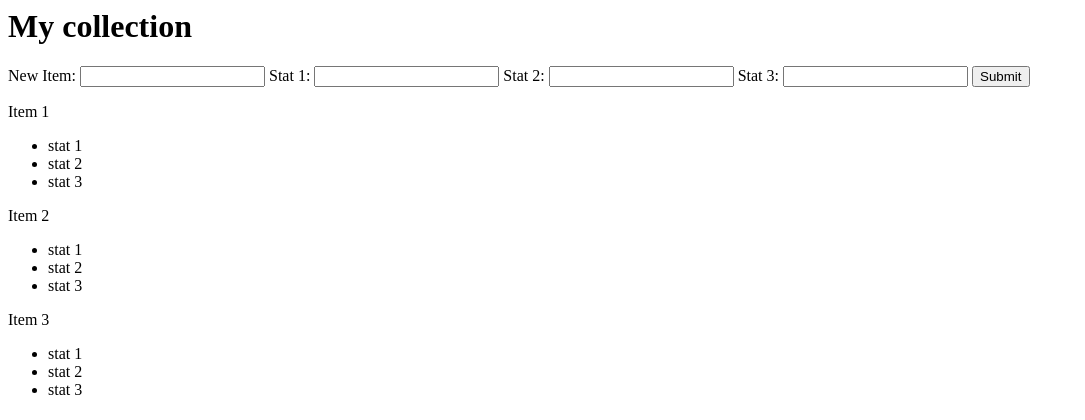
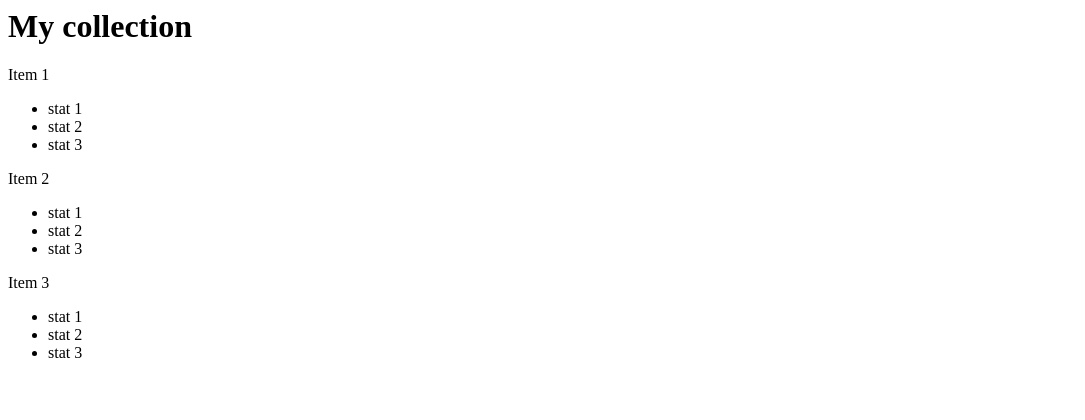
Before and after one commit to SamBellDev/collectionProj, a PHP site: page / in a window 1280 px wide. Shown: the top 420 px of the page, without its empty margins (0-1085 px from the left). Run offline with PHP 8.4, Linux system fonts and the light colour scheme.

Commit message:
made the html frame prettier and removed a story 2 task

```diff
--- a/index.php
+++ b/index.php
@@ -7,56 +7,27 @@
 </head>
 
 <body>
+
 <h1>My collection</h1>
-<form>
-    <label>
-        New Item:
-        <input type="text" name="newItem">
-    </label>
-    <label>
-        Stat 1:
-        <input type="text" name="stat1">
-    </label>
-    <label>
-        Stat 2:
-        <input type="text" name="stat2">
-    </label>
-    <label>
-        Stat 3:
-        <input type="text" name="stat3">
-    </label>
-    <input type="submit" name="submit">
-</form>
-<p> Item 1
-    <ul>
-        <li>stat 1
-        </li>
-        <li>stat 2
-        </li>
-        <li>stat 3
-        </li>
-    </ul>
-</p>
-<p> Item 2
+
+<p>Item 1</p>
 <ul>
-    <li>stat 1
-    </li>
-    <li>stat 2
-    </li>
-    <li>stat 3
-    </li>
+    <li>stat 1</li>
+    <li>stat 2</li>
+    <li>stat 3</li>
 </ul>
-</p>
-<p> Item 3
+<p>Item 2</p>
 <ul>
-    <li>stat 1
-    </li>
-    <li>stat 2
-    </li>
-    <li>stat 3
-    </li>
+    <li>stat 1</li>
+    <li>stat 2</li>
+    <li>stat 3</li>
 </ul>
-</p>
+<p>Item 3</p>
+<ul>
+    <li>stat 1</li>
+    <li>stat 2</li>
+    <li>stat 3</li>
+</ul>
 </body>
 
 </html>
```
